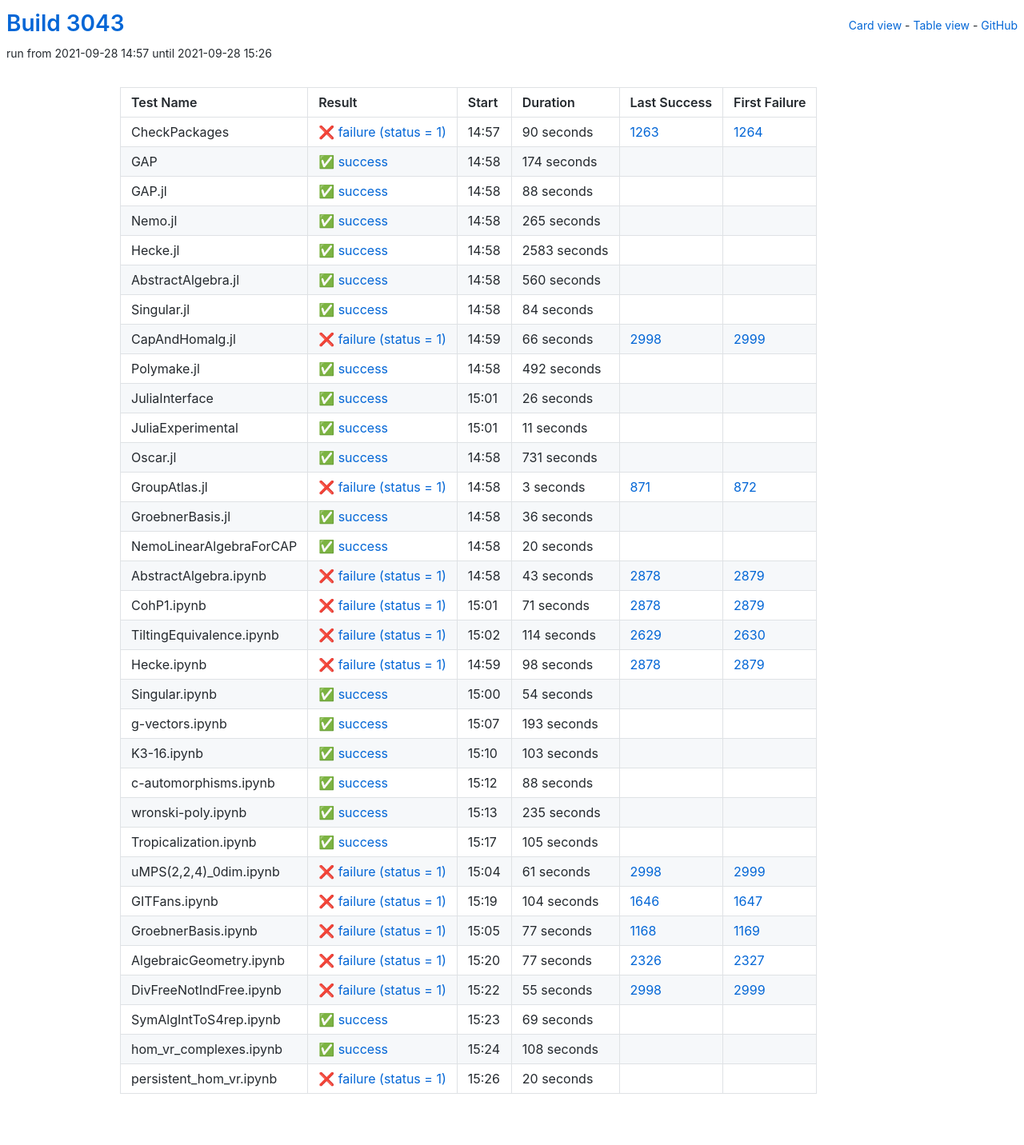
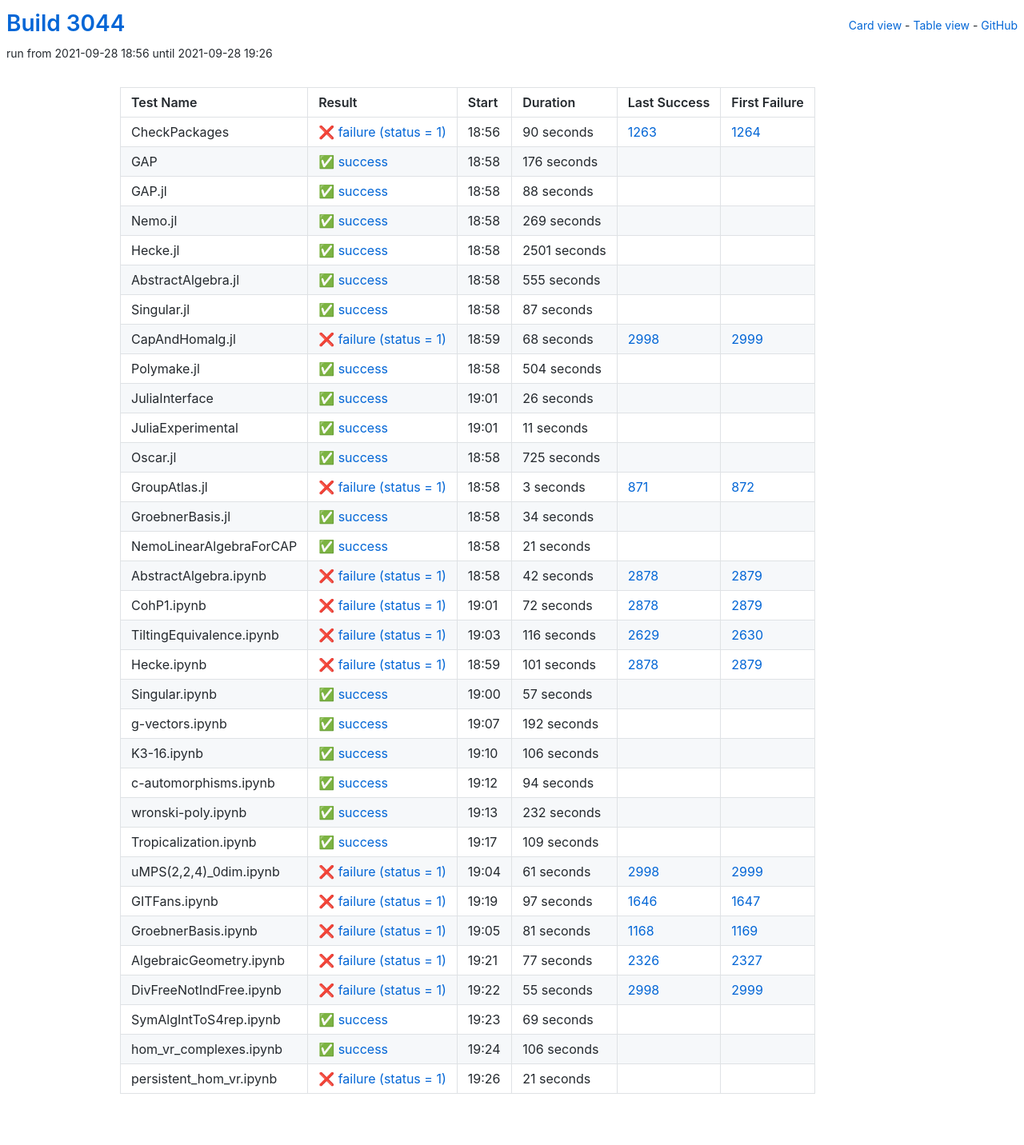
Before and after one commit to oscar-system/oscar-ci-status-stable, a Jekyll site: the page built from table.html, in a window 1280 px wide. Shown: the whole page at 80% size. Built offline with Jekyll 4.4.1, drawn with Linux system fonts in a browser that asks for light colours.

Commit message:
Build #3044

```diff
--- a/_data/ci.yml
+++ b/_data/ci.yml
@@ -1,6 +1,6 @@
 ---
-build: 3043
-build_url: https://oscarci.mathematik.uni-kl.de/job/oscar-stable/3043/
+build: 3044
+build_url: https://oscarci.mathematik.uni-kl.de/job/oscar-stable/3044/
 job: oscar-stable
 organization: oscar-system
 repo: oscar-ci-status-stable
@@ -8,8 +8,8 @@ repourl: https://github.com/oscar-system/oscar-ci-status-stable
 tests:
 - name: CheckPackages
   id: checkpackages
-  log: https://oscarci.mathematik.uni-kl.de/job/oscar-stable/3043/artifact/logs/build-3043/CheckPackages.log
-  start: 2021-09-28 14:57
+  log: https://oscarci.mathematik.uni-kl.de/job/oscar-stable/3044/artifact/logs/build-3044/CheckPackages.log
+  start: 2021-09-28 18:56
   success: false
   exitcode: 1
   status: failure
@@ -20,20 +20,20 @@ tests:
   first_failure_url: https://oscarci.mathematik.uni-kl.de/job/oscar-stable/1264/
 - name: GAP
   id: gap
-  log: https://oscarci.mathematik.uni-kl.de/job/oscar-stable/3043/artifact/logs/build-3043/GAP.log
-  start: 2021-09-28 14:58
+  log: https://oscarci.mathematik.uni-kl.de/job/oscar-stable/3044/artifact/logs/build-3044/GAP.log
+  start: 2021-09-28 18:58
   success: true
   exitcode: 0
   status: success
-  duration: 174
+  duration: 176
   last_success: false
   last_success_url:
   first_failure: false
   first_failure_url:
 - name: GAP.jl
   id: gap-jl
-  log: https://oscarci.mathematik.uni-kl.de/job/oscar-stable/3043/artifact/logs/build-3043/GAP.jl.log
-  start: 2021-09-28 14:58
+  log: https://oscarci.mathematik.uni-kl.de/job/oscar-stable/3044/artifact/logs/build-3044/GAP.jl.log
+  start: 2021-09-28 18:58
   success: true
   exitcode: 0
   status: success
@@ -44,80 +44,80 @@ tests:
   first_failure_url:
 - name: Nemo.jl
   id: nemo-jl
-  log: https://oscarci.mathematik.uni-kl.de/job/oscar-stable/3043/artifact/logs/build-3043/Nemo.jl.log
-  start: 2021-09-28 14:58
+  log: https://oscarci.mathematik.uni-kl.de/job/oscar-stable/3044/artifact/logs/build-3044/Nemo.jl.log
+  start: 2021-09-28 18:58
   success: true
   exitcode: 0
   status: success
-  duration: 265
+  duration: 269
   last_success: false
   last_success_url:
   first_failure: false
   first_failure_url:
 - name: Hecke.jl
   id: hecke-jl
-  log: https://oscarci.mathematik.uni-kl.de/job/oscar-stable/3043/artifact/logs/build-3043/Hecke.jl.log
-  start: 2021-09-28 14:58
+  log: https://oscarci.mathematik.uni-kl.de/job/oscar-stable/3044/artifact/logs/build-3044/Hecke.jl.log
+  start: 2021-09-28 18:58
   success: true
   exitcode: 0
   status: success
-  duration: 2583
+  duration: 2501
   last_success: false
   last_success_url:
   first_failure: false
   first_failure_url:
 - name: AbstractAlgebra.jl
   id: abstractalgebra-jl
-  log: https://oscarci.mathematik.uni-kl.de/job/oscar-stable/3043/artifact/logs/build-3043/AbstractAlgebra.jl.log
-  start: 2021-09-28 14:58
+  log: https://oscarci.mathematik.uni-kl.de/job/oscar-stable/3044/artifact/logs/build-3044/AbstractAlgebra.jl.log
+  start: 2021-09-28 18:58
   success: true
   exitcode: 0
   status: success
-  duration: 560
+  duration: 555
   last_success: false
   last_success_url:
   first_failure: false
   first_failure_url:
 - name: Singular.jl
   id: singular-jl
-  log: https://oscarci.mathematik.uni-kl.de/job/oscar-stable/3043/artifact/logs/build-3043/Singular.jl.log
-  start: 2021-09-28 14:58
+  log: https://oscarci.mathematik.uni-kl.de/job/oscar-stable/3044/artifact/logs/build-3044/Singular.jl.log
+  start: 2021-09-28 18:58
   success: true
   exitcode: 0
   status: success
-  duration: 84
+  duration: 87
   last_success: false
   last_success_url:
   first_failure: false
   first_failure_url:
 - name: CapAndHomalg.jl
   id: capandhomalg-jl
-  log: https://oscarci.mathematik.uni-kl.de/job/oscar-stable/3043/artifact/logs/build-3043/CapAndHomalg.jl.log
-  start: 2021-09-28 14:59
+  log: https://oscarci.mathematik.uni-kl.de/job/oscar-stable/3044/artifact/logs/build-3044/CapAndHomalg.jl.log
+  start: 2021-09-28 18:59
   success: false
   exitcode: 1
   status: failure
-  duration: 66
+  duration: 68
   last_success: 2998
   last_success_url: https://oscarci.mathematik.uni-kl.de/job/oscar-stable/2998/
   first_failure: 2999
   first_failure_url: https://oscarci.mathematik.uni-kl.de/job/oscar-stable/2999/
 - name: Polymake.jl
   id: polymake-jl
-  log: https://oscarci.mathematik.uni-kl.de/job/oscar-stable/3043/artifact/logs/build-3043/Polymake.jl.log
-  start: 2021-09-28 14:58
+  log: https://oscarci.mathematik.uni-kl.de/job/oscar-stable/3044/artifact/logs/build-3044/Polymake.jl.log
+  start: 2021-09-28 18:58
   success: true
   exitcode: 0
   status: success
-  duration: 492
+  duration: 504
   last_success: false
   last_success_url:
   first_failure: false
   first_failure_url:
 - name: JuliaInterface
   id: juliainterface
-  log: https://oscarci.mathematik.uni-kl.de/job/oscar-stable/3043/artifact/logs/build-3043/JuliaInterface.log
-  start: 2021-09-28 15:01
+  log: https://oscarci.mathematik.uni-kl.de/job/oscar-stable/3044/artifact/logs/build-3044/JuliaInterface.log
+  start: 2021-09-28 19:01
   success: true
   exitcode: 0
   status: success
@@ -128,8 +128,8 @@ tests:
   first_failure_url:
 - name: JuliaExperimental
   id: juliaexperimental
-  log: https://oscarci.mathematik.uni-kl.de/job/oscar-stable/3043/artifact/logs/build-3043/JuliaExperimental.log
-  start: 2021-09-28 15:01
+  log: https://oscarci.mathematik.uni-kl.de/job/oscar-stable/3044/artifact/logs/build-3044/JuliaExperimental.log
+  start: 2021-09-28 19:01
   success: true
   exitcode: 0
   status: success
@@ -140,20 +140,20 @@ tests:
   first_failure_url:
 - name: Oscar.jl
   id: oscar-jl
-  log: https://oscarci.mathematik.uni-kl.de/job/oscar-stable/3043/artifact/logs/build-3043/Oscar.jl.log
-  start: 2021-09-28 14:58
+  log: https://oscarci.mathematik.uni-kl.de/job/oscar-stable/3044/artifact/logs/build-3044/Oscar.jl.log
+  start: 2021-09-28 18:58
   success: true
   exitcode: 0
   status: success
-  duration: 731
+  duration: 725
   last_success: false
   last_success_url:
   first_failure: false
   first_failure_url:
 - name: GroupAtlas.jl
   id: groupatlas-jl
-  log: https://oscarci.mathematik.uni-kl.de/job/oscar-stable/3043/artifact/logs/build-3043/GroupAtlas.jl.log
-  start: 2021-09-28 14:58
+  log: https://oscarci.mathematik.uni-kl.de/job/oscar-stable/3044/artifact/logs/build-3044/GroupAtlas.jl.log
+  start: 2021-09-28 18:58
   success: false
   exitcode: 1
   status: failure
@@ -164,152 +164,152 @@ tests:
   first_failure_url: https://oscarci.mathematik.uni-kl.de/job/oscar-stable/872/
 - name: GroebnerBasis.jl
   id: groebnerbasis-jl
-  log: https://oscarci.mathematik.uni-kl.de/job/oscar-stable/3043/artifact/logs/build-3043/GroebnerBasis.jl.log
-  start: 2021-09-28 14:58
+  log: https://oscarci.mathematik.uni-kl.de/job/oscar-stable/3044/artifact/logs/build-3044/GroebnerBasis.jl.log
+  start: 2021-09-28 18:58
   success: true
   exitcode: 0
   status: success
-  duration: 36
+  duration: 34
   last_success: false
   last_success_url:
   first_failure: false
   first_failure_url:
 - name: NemoLinearAlgebraForCAP
   id: nemolinearalgebraforcap
-  log: https://oscarci.mathematik.uni-kl.de/job/oscar-stable/3043/artifact/logs/build-3043/NemoLinearAlgebraForCAP.log
-  start: 2021-09-28 14:58
+  log: https://oscarci.mathematik.uni-kl.de/job/oscar-stable/3044/artifact/logs/build-3044/NemoLinearAlgebraForCAP.log
+  start: 2021-09-28 18:58
   success: true
   exitcode: 0
   status: success
-  duration: 20
+  duration: 21
   last_success: false
   last_success_url:
   first_failure: false
   first_failure_url:
 - name: AbstractAlgebra.ipynb
   id: abstractalgebra-ipynb
-  log: https://oscarci.mathematik.uni-kl.de/job/oscar-stable/3043/artifact/logs/build-3043/AbstractAlgebra.ipynb.log
-  start: 2021-09-28 14:58
+  log: https://oscarci.mathematik.uni-kl.de/job/oscar-stable/3044/artifact/logs/build-3044/AbstractAlgebra.ipynb.log
+  start: 2021-09-28 18:58
   success: false
   exitcode: 1
   status: failure
-  duration: 43
+  duration: 42
   last_success: 2878
   last_success_url: https://oscarci.mathematik.uni-kl.de/job/oscar-stable/2878/
   first_failure: 2879
   first_failure_url: https://oscarci.mathematik.uni-kl.de/job/oscar-stable/2879/
 - name: CohP1.ipynb
   id: cohp1-ipynb
-  log: https://oscarci.mathematik.uni-kl.de/job/oscar-stable/3043/artifact/logs/build-3043/CohP1.ipynb.log
-  start: 2021-09-28 15:01
+  log: https://oscarci.mathematik.uni-kl.de/job/oscar-stable/3044/artifact/logs/build-3044/CohP1.ipynb.log
+  start: 2021-09-28 19:01
   success: false
   exitcode: 1
   status: failure
-  duration: 71
+  duration: 72
   last_success: 2878
   last_success_url: https://oscarci.mathematik.uni-kl.de/job/oscar-stable/2878/
   first_failure: 2879
   first_failure_url: https://oscarci.mathematik.uni-kl.de/job/oscar-stable/2879/
 - name: TiltingEquivalence.ipynb
   id: tiltingequivalence-ipynb
-  log: https://oscarci.mathematik.uni-kl.de/job/oscar-stable/3043/artifact/logs/build-3043/TiltingEquivalence.ipynb.log
-  start: 2021-09-28 15:02
+  log: https://oscarci.mathematik.uni-kl.de/job/oscar-stable/3044/artifact/logs/build-3044/TiltingEquivalence.ipynb.log
+  start: 2021-09-28 19:03
   success: false
   exitcode: 1
   status: failure
-  duration: 114
+  duration: 116
   last_success: 2629
   last_success_url: https://oscarci.mathematik.uni-kl.de/job/oscar-stable/2629/
   first_failure: 2630
   first_failure_url: https://oscarci.mathematik.uni-kl.de/job/oscar-stable/2630/
 - name: Hecke.ipynb
   id: hecke-ipynb
-  log: https://oscarci.mathematik.uni-kl.de/job/oscar-stable/3043/artifact/logs/build-3043/Hecke.ipynb.log
-  start: 2021-09-28 14:59
+  log: https://oscarci.mathematik.uni-kl.de/job/oscar-stable/3044/artifact/logs/build-3044/Hecke.ipynb.log
+  start: 2021-09-28 18:59
   success: false
   exitcode: 1
   status: failure
-  duration: 98
+  duration: 101
   last_success: 2878
   last_success_url: https://oscarci.mathematik.uni-kl.de/job/oscar-stable/2878/
   first_failure: 2879
   first_failure_url: https://oscarci.mathematik.uni-kl.de/job/oscar-stable/2879/
 - name: Singular.ipynb
   id: singular-ipynb
-  log: https://oscarci.mathematik.uni-kl.de/job/oscar-stable/3043/artifact/logs/build-3043/Singular.ipynb.log
-  start: 2021-09-28 15:00
+  log: https://oscarci.mathematik.uni-kl.de/job/oscar-stable/3044/artifact/logs/build-3044/Singular.ipynb.log
+  start: 2021-09-28 19:00
   success: true
   exitcode: 0
   status: success
-  duration: 54
+  duration: 57
   last_success: false
   last_success_url:
   first_failure: false
   first_failure_url:
 - name: g-vectors.ipynb
   id: g-vectors-ipynb
-  log: https://oscarci.mathematik.uni-kl.de/job/oscar-stable/3043/artifact/logs/build-3043/g-vectors.ipynb.log
-  start: 2021-09-28 15:07
+  log: https://oscarci.mathematik.uni-kl.de/job/oscar-stable/3044/artifact/logs/build-3044/g-vectors.ipynb.log
+  start: 2021-09-28 19:07
   success: true
   exitcode: 0
   status: success
-  duration: 193
+  duration: 192
   last_success: false
   last_success_url:
   first_failure: false
   first_failure_url:
 - name: K3-16.ipynb
   id: k3-16-ipynb
-  log: https://oscarci.mathematik.uni-kl.de/job/oscar-stable/3043/artifact/logs/build-3043/K3-16.ipynb.log
-  start: 2021-09-28 15:10
+  log: https://oscarci.mathematik.uni-kl.de/job/oscar-stable/3044/artifact/logs/build-3044/K3-16.ipynb.log
+  start: 2021-09-28 19:10
   success: true
   exitcode: 0
   status: success
-  duration: 103
+  duration: 106
   last_success: false
   last_success_url:
   first_failure: false
   first_failure_url:
 - name: c-automorphisms.ipynb
   id: c-automorphisms-ipynb
-  log: https://oscarci.mathematik.uni-kl.de/job/oscar-stable/3043/artifact/logs/build-3043/c-automorphisms.ipynb.log
-  start: 2021-09-28 15:12
+  log: https://oscarci.mathematik.uni-kl.de/job/oscar-stable/3044/artifact/logs/build-3044/c-automorphisms.ipynb.log
+  start: 2021-09-28 19:12
   success: true
   exitcode: 0
   status: success
-  duration: 88
+  duration: 94
   last_success: false
   last_success_url:
   first_failure: false
   first_failure_url:
 - name: wronski-poly.ipynb
   id: wronski-poly-ipynb
-  log: https://oscarci.mathematik.uni-kl.de/job/oscar-stable/3043/artifact/logs/build-3043/wronski-poly.ipynb.log
-  start: 2021-09-28 15:13
+  log: https://oscarci.mathematik.uni-kl.de/job/oscar-stable/3044/artifact/logs/build-3044/wronski-poly.ipynb.log
+  start: 2021-09-28 19:13
   success: true
   exitcode: 0
   status: success
-  duration: 235
+  duration: 232
   last_success: false
   last_success_url:
   first_failure: false
   first_failure_url:
 - name: Tropicalization.ipynb
   id: tropicalization-ipynb
-  log: https://oscarci.mathematik.uni-kl.de/job/oscar-stable/3043/artifact/logs/build-3043/Tropicalization.ipynb.log
-  start: 2021-09-28 15:17
+  log: https://oscarci.mathematik.uni-kl.de/job/oscar-stable/3044/artifact/logs/build-3044/Tropicalization.ipynb.log
+  start: 2021-09-28 19:17
   success: true
   exitcode: 0
   status: success
-  duration: 105
+  duration: 109
   last_success: false
   last_success_url:
   first_failure: false
   first_failure_url:
 - name: uMPS(2,2,4)_0dim.ipynb
   id: umps-2-2-4-0dim-ipynb
-  log: https://oscarci.mathematik.uni-kl.de/job/oscar-stable/3043/artifact/logs/build-3043/uMPS-2-2-4-_0dim.ipynb.log
-  start: 2021-09-28 15:04
+  log: https://oscarci.mathematik.uni-kl.de/job/oscar-stable/3044/artifact/logs/build-3044/uMPS-2-2-4-_0dim.ipynb.log
+  start: 2021-09-28 19:04
   success: false
   exitcode: 1
   status: failure
@@ -320,32 +320,32 @@ tests:
   first_failure_url: https://oscarci.mathematik.uni-kl.de/job/oscar-stable/2999/
 - name: GITFans.ipynb
   id: gitfans-ipynb
-  log: https://oscarci.mathematik.uni-kl.de/job/oscar-stable/3043/artifact/logs/build-3043/GITFans.ipynb.log
-  start: 2021-09-28 15:19
+  log: https://oscarci.mathematik.uni-kl.de/job/oscar-stable/3044/artifact/logs/build-3044/GITFans.ipynb.log
+  start: 2021-09-28 19:19
   success: false
   exitcode: 1
   status: failure
-  duration: 104
+  duration: 97
   last_success: 1646
   last_success_url: https://oscarci.mathematik.uni-kl.de/job/oscar-stable/1646/
   first_failure: 1647
   first_failure_url: https://oscarci.mathematik.uni-kl.de/job/oscar-stable/1647/
 - name: GroebnerBasis.ipynb
   id: groebnerbasis-ipynb
-  log: https://oscarci.mathematik.uni-kl.de/job/oscar-stable/3043/artifact/logs/build-3043/GroebnerBasis.ipynb.log
-  start: 2021-09-28 15:05
+  log: https://oscarci.mathematik.uni-kl.de/job/oscar-stable/3044/artifact/logs/build-3044/GroebnerBasis.ipynb.log
+  start: 2021-09-28 19:05
   success: false
   exitcode: 1
   status: failure
-  duration: 77
+  duration: 81
   last_success: 1168
   last_success_url: https://oscarci.mathematik.uni-kl.de/job/oscar-stable/1168/
   first_failure: 1169
   first_failure_url: https://oscarci.mathematik.uni-kl.de/job/oscar-stable/1169/
 - name: AlgebraicGeometry.ipynb
   id: algebraicgeometry-ipynb
-  log: https://oscarci.mathematik.uni-kl.de/job/oscar-stable/3043/artifact/logs/build-3043/AlgebraicGeometry.ipynb.log
-  start: 2021-09-28 15:20
+  log: https://oscarci.mathematik.uni-kl.de/job/oscar-stable/3044/artifact/logs/build-3044/AlgebraicGeometry.ipynb.log
+  start: 2021-09-28 19:21
   success: false
   exitcode: 1
   status: failure
@@ -356,8 +356,8 @@ tests:
   first_failure_url: https://oscarci.mathematik.uni-kl.de/job/oscar-stable/2327/
 - name: DivFreeNotIndFree.ipynb
   id: divfreenotindfree-ipynb
-  log: https://oscarci.mathematik.uni-kl.de/job/oscar-stable/3043/artifact/logs/build-3043/DivFreeNotIndFree.ipynb.log
-  start: 2021-09-28 15:22
+  log: https://oscarci.mathematik.uni-kl.de/job/oscar-stable/3044/artifact/logs/build-3044/DivFreeNotIndFree.ipynb.log
+  start: 2021-09-28 19:22
   success: false
   exitcode: 1
   status: failure
@@ -368,8 +368,8 @@ tests:
   first_failure_url: https://oscarci.mathematik.uni-kl.de/job/oscar-stable/2999/
 - name: SymAlgIntToS4rep.ipynb
   id: symalginttos4rep-ipynb
-  log: https://oscarci.mathematik.uni-kl.de/job/oscar-stable/3043/artifact/logs/build-3043/SymAlgIntToS4rep.ipynb.log
-  start: 2021-09-28 15:23
+  log: https://oscarci.mathematik.uni-kl.de/job/oscar-stable/3044/artifact/logs/build-3044/SymAlgIntToS4rep.ipynb.log
+  start: 2021-09-28 19:23
   success: true
   exitcode: 0
   status: success
@@ -380,24 +380,24 @@ tests:
   first_failure_url:
 - name: hom_vr_complexes.ipynb
   id: hom-vr-complexes-ipynb
-  log: https://oscarci.mathematik.uni-kl.de/job/oscar-stable/3043/artifact/logs/build-3043/hom_vr_complexes.ipynb.log
-  start: 2021-09-28 15:24
+  log: https://oscarci.mathematik.uni-kl.de/job/oscar-stable/3044/artifact/logs/build-3044/hom_vr_complexes.ipynb.log
+  start: 2021-09-28 19:24
   success: true
   exitcode: 0
   status: success
-  duration: 108
+  duration: 106
   last_success: false
   last_success_url:
   first_failure: false
   first_failure_url:
 - name: persistent_hom_vr.ipynb
   id: persistent-hom-vr-ipynb
-  log: https://oscarci.mathematik.uni-kl.de/job/oscar-stable/3043/artifact/logs/build-3043/persistent_hom_vr.ipynb.log
-  start: 2021-09-28 15:26
+  log: https://oscarci.mathematik.uni-kl.de/job/oscar-stable/3044/artifact/logs/build-3044/persistent_hom_vr.ipynb.log
+  start: 2021-09-28 19:26
   success: false
   exitcode: 1
   status: failure
-  duration: 20
+  duration: 21
   last_success: false
   last_success_url:
   first_failure: false
```
Also changed, not shown: README.md.
